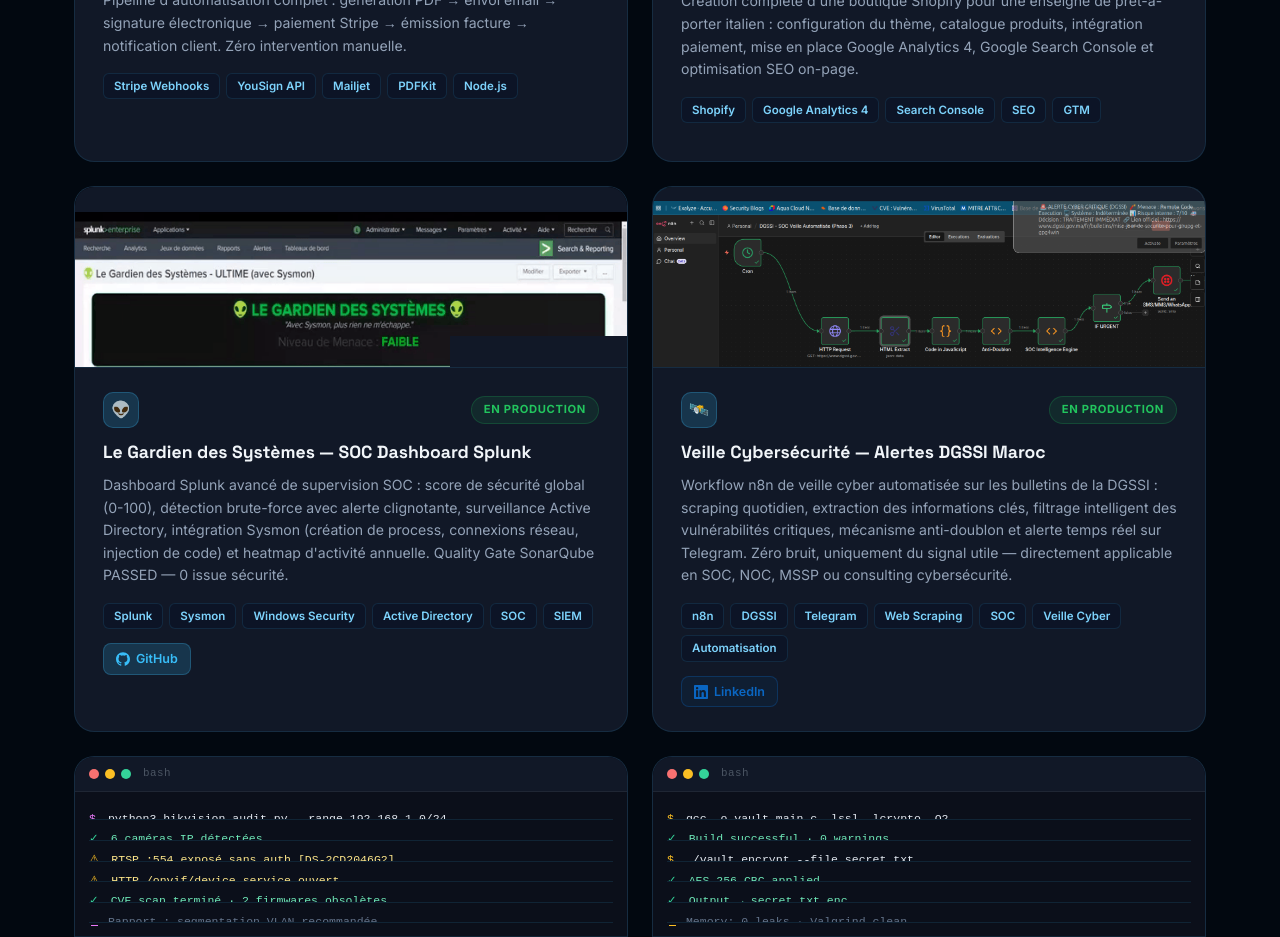
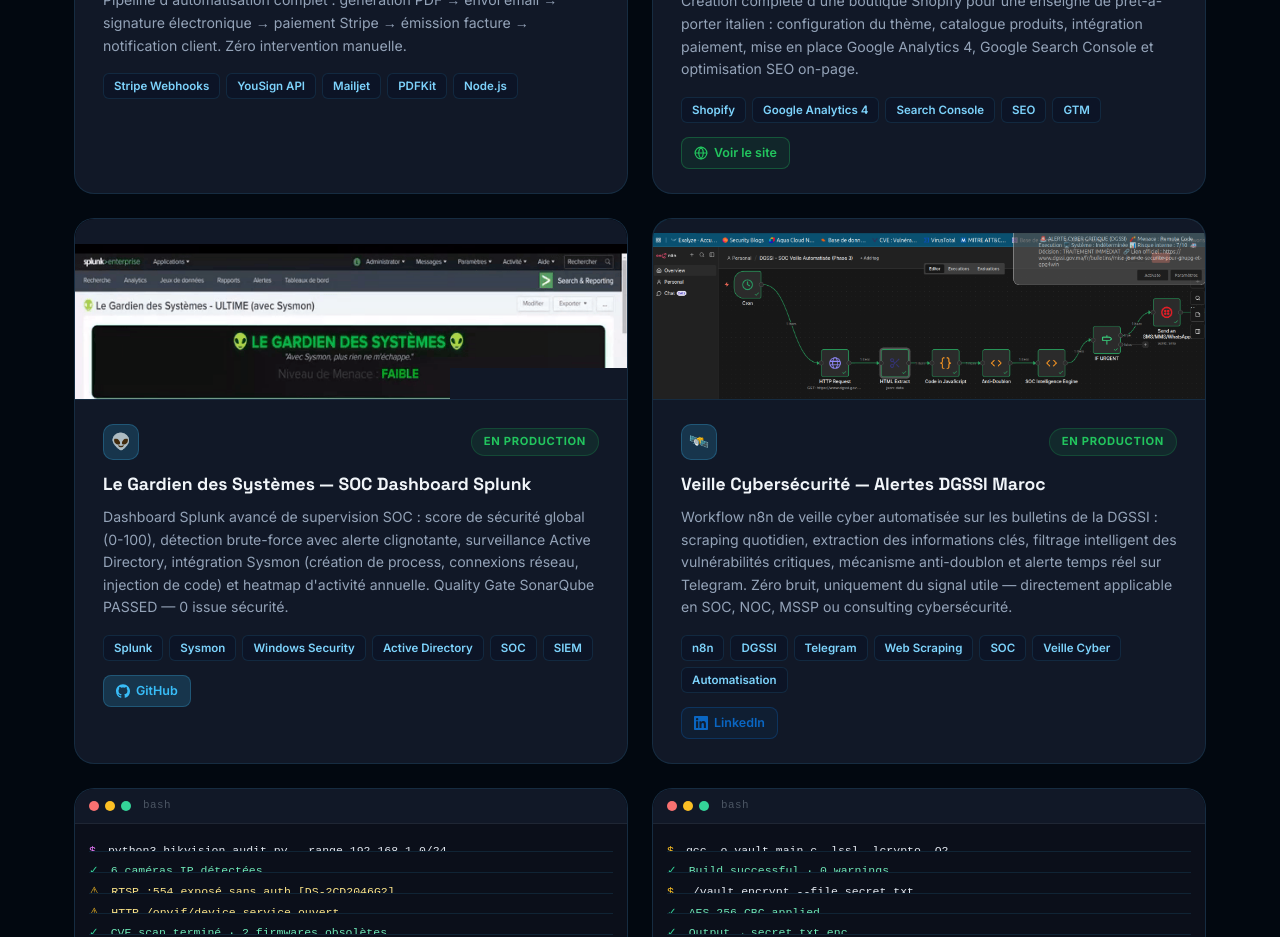
Before and after one commit to Claude7776/Site_Pro, a React (Vite) app: page / in a window 1280 px wide. Shown: the part 7500-8437 px from the top of the page. Built offline with nearby package versions, Linux system fonts and the light colour scheme.

Commit message:
feat: add live site link for Casa di Masha (casadimasha.shop)
Green "Voir le site" button with globe icon on the project card.
Added SiteIcon component and project-ext-link--site style.
site field in projects.js for any future live project URLs.

```diff
--- a/src/components/Projects.jsx
+++ b/src/components/Projects.jsx
@@ -41,6 +41,16 @@
         <span className="terminal-cursor" />
       </div>
     </div>
+  )
+}
+
+function SiteIcon() {
+  return (
+    <svg viewBox="0 0 24 24" width="14" height="14" fill="none" stroke="currentColor" strokeWidth="2" strokeLinecap="round" strokeLinejoin="round">
+      <circle cx="12" cy="12" r="10"/>
+      <line x1="2" y1="12" x2="22" y2="12"/>
+      <path d="M12 2a15.3 15.3 0 0 1 4 10 15.3 15.3 0 0 1-4 10 15.3 15.3 0 0 1-4-10 15.3 15.3 0 0 1 4-10z"/>
+    </svg>
   )
 }
 
@@ -105,13 +115,23 @@
                   ))}
                 </div>
                 <div className="project-links">
+                  {p.site && (
+                    <a
+                      href={p.site}
+                      className="project-ext-link project-ext-link--site"
+                      target="_blank"
+                      rel="noopener noreferrer"
+                    >
+                      <SiteIcon />
+                      Voir le site
+                    </a>
+                  )}
                   {p.github && (
                     <a
                       href={p.github}
                       className="project-ext-link"
                       target="_blank"
                       rel="noopener noreferrer"
-                      aria-label={`Voir ${p.title} sur GitHub`}
                     >
                       <GitHubIcon />
                       GitHub
@@ -123,7 +143,6 @@
                       className="project-ext-link project-ext-link--linkedin"
                       target="_blank"
                       rel="noopener noreferrer"
-                      aria-label={`Voir le post LinkedIn — ${p.title}`}
                     >
                       <LinkedInIcon />
                       LinkedIn
--- a/src/data/projects.js
+++ b/src/data/projects.js
@@ -75,6 +75,7 @@
     description: "Création complète d'une boutique Shopify pour une enseigne de prêt-à-porter italien : configuration du thème, catalogue produits, intégration paiement, mise en place Google Analytics 4, Google Search Console et optimisation SEO on-page.",
     stack: ['Shopify', 'Google Analytics 4', 'Search Console', 'SEO', 'GTM'],
     status: 'live',
+    site: 'https://casadimasha.shop',
     screenshot: '/shopify-masha.png',
     redact: [
       { top: '0%',  left: '0%',   width: '100%', height: '5.5%' },
--- a/src/styles/globals.css
+++ b/src/styles/globals.css
@@ -245,6 +245,8 @@
 .project-ext-link:hover { background: rgba(56,189,248,.25); transform: translateY(-1px); }
 .project-ext-link--linkedin { color: #0a66c2; border-color: rgba(10,102,194,.3); background: rgba(10,102,194,.08); }
 .project-ext-link--linkedin:hover { background: rgba(10,102,194,.18); }
+.project-ext-link--site { color: #22c55e; border-color: rgba(34,197,94,.3); background: rgba(34,197,94,.08); }
+.project-ext-link--site:hover { background: rgba(34,197,94,.18); }
 .project-screenshot { position:relative; overflow:hidden; border-bottom:1px solid var(--border); line-height:0; }
 .project-screenshot img { width:100%; height:180px; object-fit:cover; object-position:top; display:block; transition:var(--transition); }
 .project-card:hover .project-screenshot img { transform:scale(1.03); }
```
